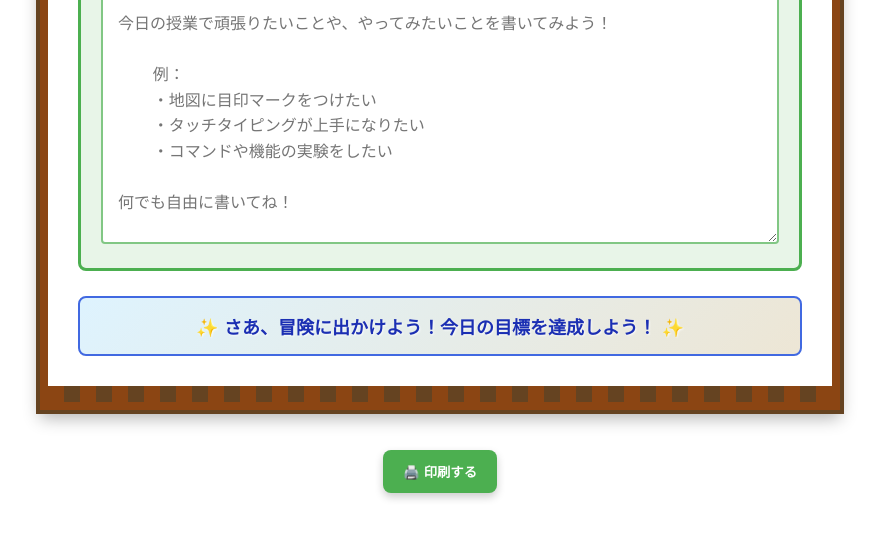
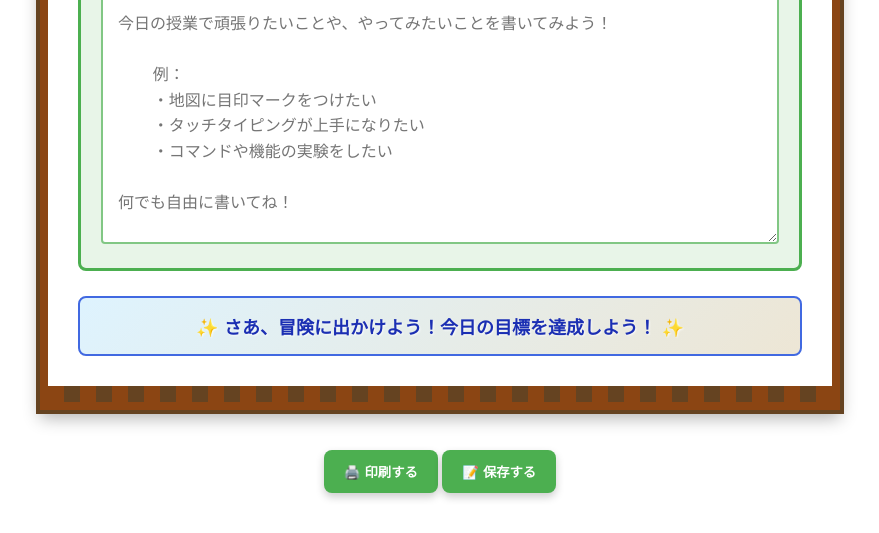
Before and after one commit to kwtm-o/entreKw, a plain HTML site: page index.html in a window 1280 px wide. Shown: the part 353-886 px from the top of the page, without its empty margins (200-1079 px from the left). Drawn offline with Linux system fonts and the light colour scheme.

Commit message:
Update index.html

```diff
--- a/index.html
+++ b/index.html
@@ -345,6 +345,7 @@
     </div>
     <div class="button-container">
         <button class="print-button" onclick="window.print()">🖨️ 印刷する</button>
+        <button class="print-button" onclick="saveData()">📝 保存する</button>
     </div>
 
 
@@ -368,14 +369,10 @@
     </script>
 </body>
 <script type="module">
-  // Import the functions you need from the SDKs you need
   import { initializeApp } from "https://www.gstatic.com/firebasejs/12.0.0/firebase-app.js";
   import { getAnalytics } from "https://www.gstatic.com/firebasejs/12.0.0/firebase-analytics.js";
-  // TODO: Add SDKs for Firebase products that you want to use
-  // https://firebase.google.com/docs/web/setup#available-libraries
+  import { getFirestore, collection, addDoc, serverTimestamp } from "https://www.gstatic.com/firebasejs/12.0.0/firebase-firestore.js";
 
-  // Your web app's Firebase configuration
-  // For Firebase JS SDK v7.20.0 and later, measurementId is optional
   const firebaseConfig = {
     apiKey: "AIzaSyBKZLKGZdEoiZQPQfOV7kipJF4xSw0-kGM",
     authDomain: "class-mission-log.firebaseapp.com",
@@ -386,8 +383,23 @@
     measurementId: "G-KS1LVKFBL1"
   };
 
-  // Initialize Firebase
   const app = initializeApp(firebaseConfig);
   const analytics = getAnalytics(app);
+  const db = getFirestore(app);
+
+  async function saveData(date, content) {
+    try {
+      await addDoc(collection(db, "goals"), {
+        date: date,
+        content: content,
+        timestamp: serverTimestamp()
+      });
+      alert("保存完了！");
+    } catch (e) {
+      alert("保存失敗: " + e.message);
+    }
+  }
+
+  // saveData関数をボタンのクリックなどで呼び出す形で使います
 </script>
 </html>
```
